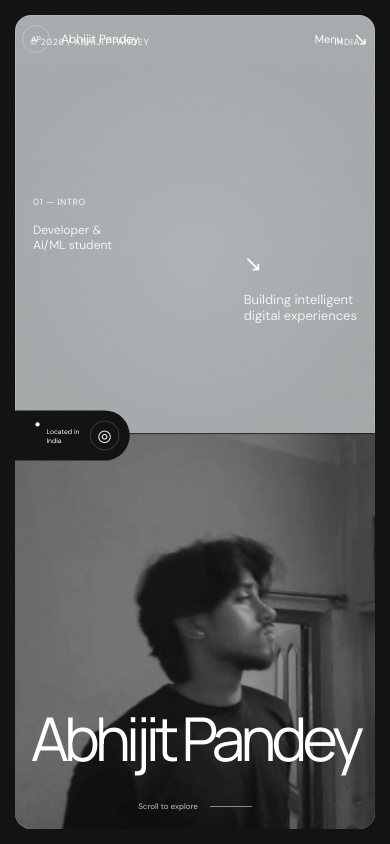
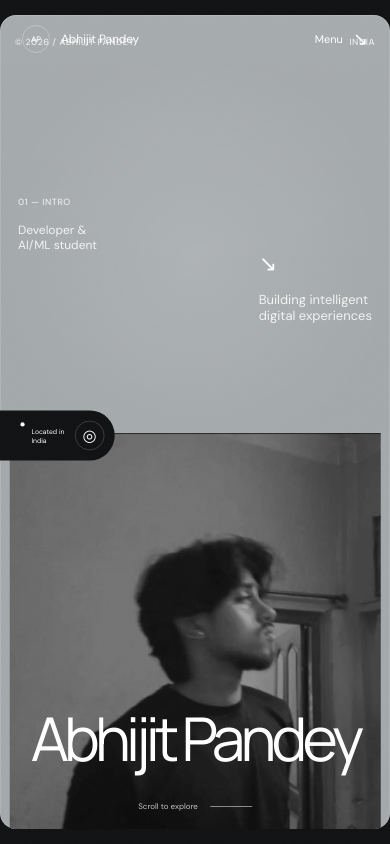
Before and after one commit to abhiiml/abhiiml_portfolio, a React (Vite) app: page / in a window 390 px wide. Shown: the top 844 px of the page. Built offline with nearby package versions, Linux system fonts and the light colour scheme.

Commit message:
Fix hero outer gap and make hero full viewport

```diff
--- a/src/portfolio-polish.css
+++ b/src/portfolio-polish.css
@@ -1,11 +1,8 @@
-/* Final layout polish: keeps the existing visual system but removes accidental spacing and tightens responsive behavior. */
-.hero-section { padding-top: 0; padding-bottom: 0; min-height: 100svh; }
-.hero-card { min-height: 100svh; }
+/* Final layout polish */
+.hero-section { padding: 0 !important; min-height: 100svh; width: 100%; }
+.hero-card { width: 100%; min-height: 100svh; margin: 0; border-radius: 0; }
 .hero-image-wrap { pointer-events: none; }
 .hero-name { pointer-events: none; }
-
-/* Prevent decorative elements from creating visual gaps or overflow. */
-.hero-card, .contact-card { margin: 0; }
 
 @media (max-width: 900px) {
   .topbar { padding: 0 20px; }
@@ -28,10 +25,11 @@
 }
 
 @media (max-width: 600px) {
-  .hero-card { border-radius: 0; }
+  .hero-section { padding: 0 !important; }
+  .hero-card { width: 100%; min-height: 100svh; border-radius: 0; }
   .hero-card-top { top: 18px; left: 18px; right: 18px; }
   .hero-copy-left { top: 25%; left: 6%; }
-  .hero-copy-right { top: 29%; right: 6%; font-size: 10px; }
+  .hero-copy-right { top: 29%; right: 6%; }
   .hero-image-wrap { width: 92vw; height: 72%; }
   .hero-name { left: -4%; right: -4%; bottom: 7%; font-size: clamp(52px, 15vw, 100px); }
   .location-pill { left: -8px; top: 55%; }
```
